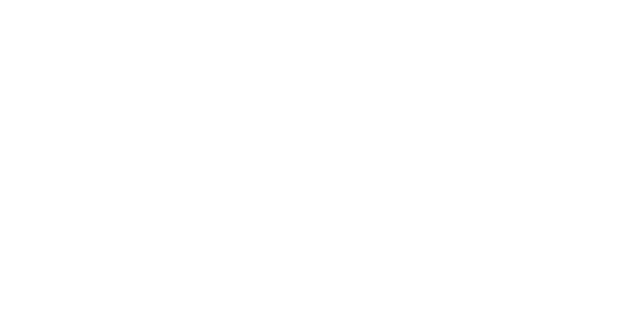
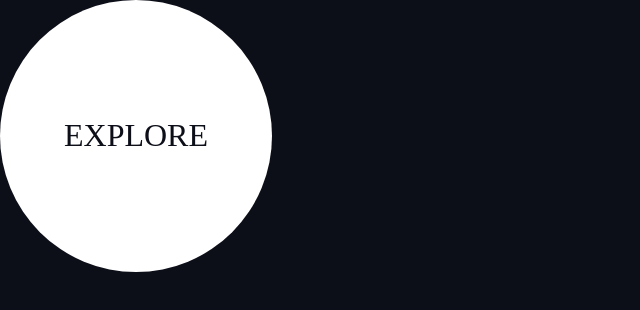
Before and after one commit to EdouardHrgt/space, a Vue app: page / in a window 1280 px wide. Shown: the top 310 px of the page, without its empty margins (0-640 px from the left). Built offline with nearby package versions, Linux system fonts and the light colour scheme; a web font is replaced by a local one.

Commit message:
Add DisplayButton component and update App.vue; refactor styles in style.css

```diff
--- a/src/App.vue
+++ b/src/App.vue
@@ -1,3 +1,7 @@
-<script setup></script>
+<script setup>
+import DisplayButton from './components/DisplayButton.vue'
+</script>
 
-<template></template>
+<template>
+  <DisplayButton />
+</template>
--- /dev/null
+++ b/src/components/DisplayButton.vue
@@ -0,0 +1,13 @@
+<script setup></script>
+
+<template>
+  <button
+    class="relative bg-white text-blue-900 tp-4 uppercase rounded-full cursor-pointer aspect-square w-[272px] max-[800px]:w-[144px]
+    after:content-[''] after:absolute after:left-1/2 after:top-1/2 after:-translate-x-1/2
+    after:-translate-y-1/2 after:w-[410px] after:aspect-square after:rounded-full after:bg-white/15 after:opacity-0
+    after:scale-0 after:transition-all after:duration-300 after:ease-out hover:after:opacity-100
+    hover:after:scale-100 max-[800px]:after:w-[210px]"
+  >
+    explore
+  </button>
+</template>
--- a/src/style.css
+++ b/src/style.css
@@ -9,63 +9,69 @@
   user-select: none;
 }
 
-.preset-1 {
+body {
+  background-color: hsl(230, 35%, 7%);
+  min-height: 100vh;
+  overflow-x: hidden;
+}
+
+.tp-1 {
   font-family: 'Bellefair', serif;
   font-size: 144px;
   line-height: 171.9%;
   letter-spacing: 0px;
 }
 
-.preset-2 {
+.tp-2 {
   font-family: 'Bellefair', serif;
   font-size: 100px;
   line-height: 114.6%;
   letter-spacing: 0px;
 }
 
-.preset-3 {
+.tp-3 {
   font-family: 'Bellefair', serif;
   font-size: 56px;
   line-height: 64.2%;
   letter-spacing: 0px;
 }
 
-.preset-4 {
+.tp-4 {
   font-family: 'Bellefair', serif;
   font-size: 32px;
   line-height: 36.7%;
   letter-spacing: 0px;
 }
 
-.preset-5 {
+.tp-5 {
   font-family: 'Barlow Condensed', sans-serif;
   font-size: 28px;
   line-height: 33.6%;
   letter-spacing: 4px;
 }
 
-.preset-6 {
+.tp-6 {
   font-family: 'Barlow Condensed', sans-serif;
   font-size: 28px;
   line-height: 32.1%;
   letter-spacing: 0px;
 }
 
-.preset-7 {
+.tp-7 {
   font-family: 'Barlow Condensed', sans-serif;
   font-size: 14px;
   line-height: 16.8%;
   letter-spacing: 2px;
 }
 
-.preset-8 {
+.tp-8 {
   font-family: 'Barlow Condensed', sans-serif;
   font-size: 16px;
   line-height: 19.2%;
   letter-spacing: 2px;
 }
 
-.preset-9 {
+.tp-9 {
   font-family: 'Barlow', sans-serif;
   font-size: 18px;
   line-height: 180%;
@@ -77,5 +83,8 @@
   background-color: var(--color-blue-900);
 }
 
-
-@media (max-width: 900px) {}
+@media (max-width: 800px) {
+  .tp-4 {
+    font-size: 18px;
+  }
+}
```
Also changed, not shown: 1 other file (tests, documents, lock files or other folders).
